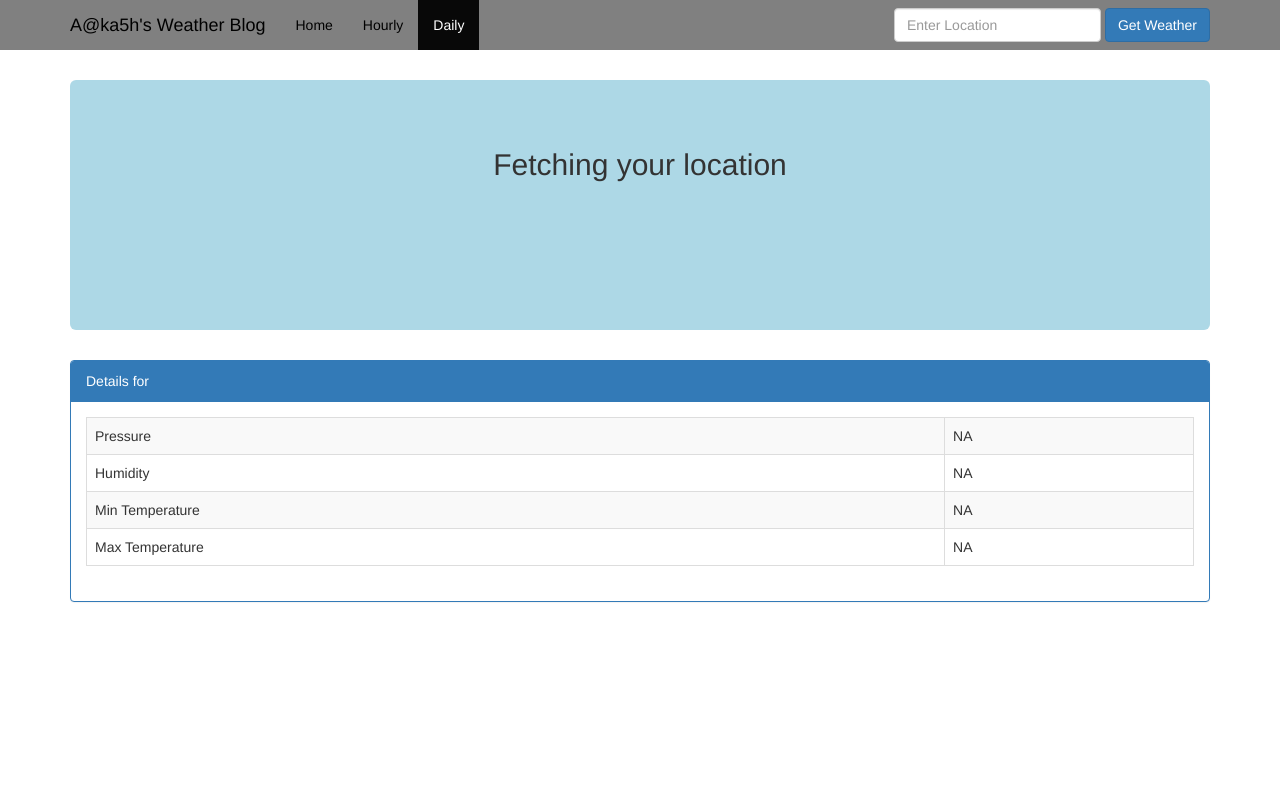
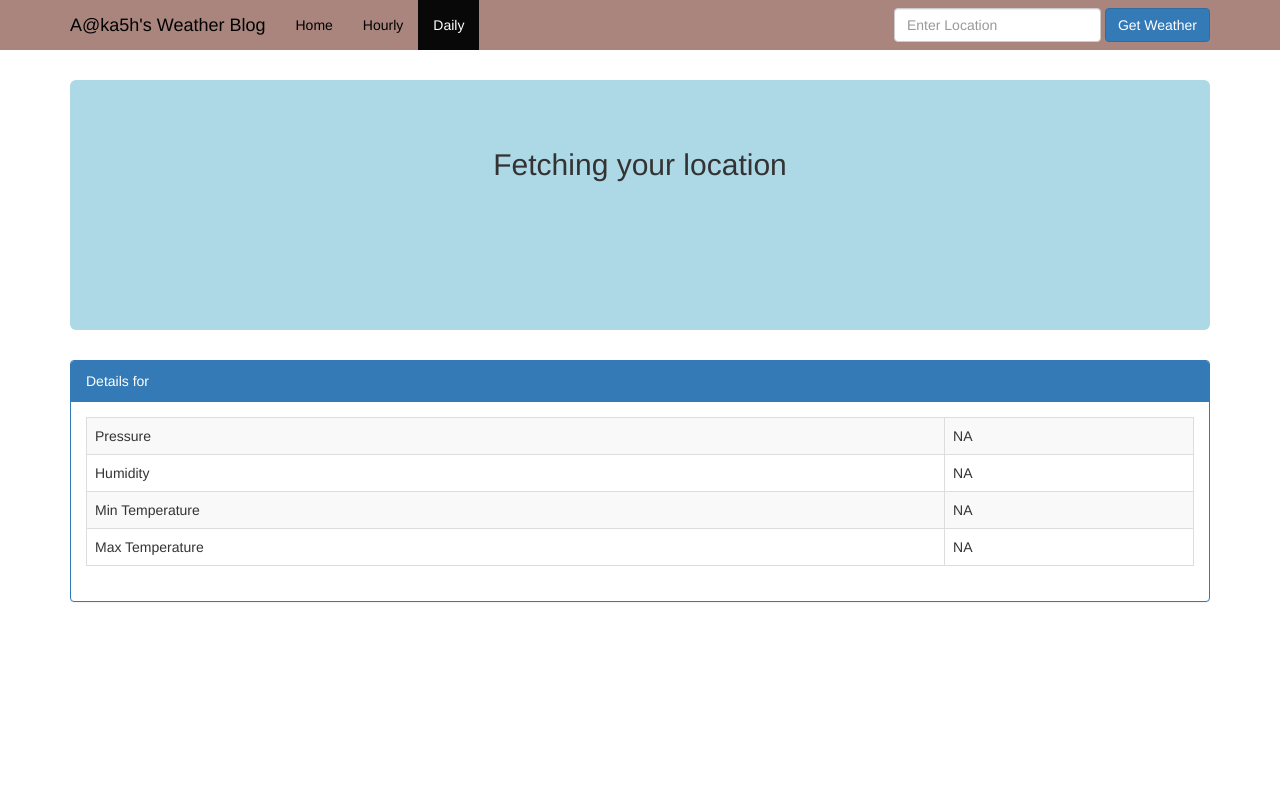
Before and after one commit to aakashnethi/Weather-Forecast, a plain HTML site: page index.html in a window 1280 px wide. Shown: the top 800 px of the page. Drawn offline with nearby package versions, Linux system fonts and the light colour scheme.

Commit message:
Update style.css

```diff
--- a/style.css
+++ b/style.css
@@ -7,7 +7,7 @@ home, body {
 .navbar {
     margin-bottom: 0px;
     border: 0px;
-    background-color: gray;
+    background-color: #A9857E;
 }
 
 .navbar-inverse .navbar-brand, .navbar-inverse .navbar-nav>li>a {
```
